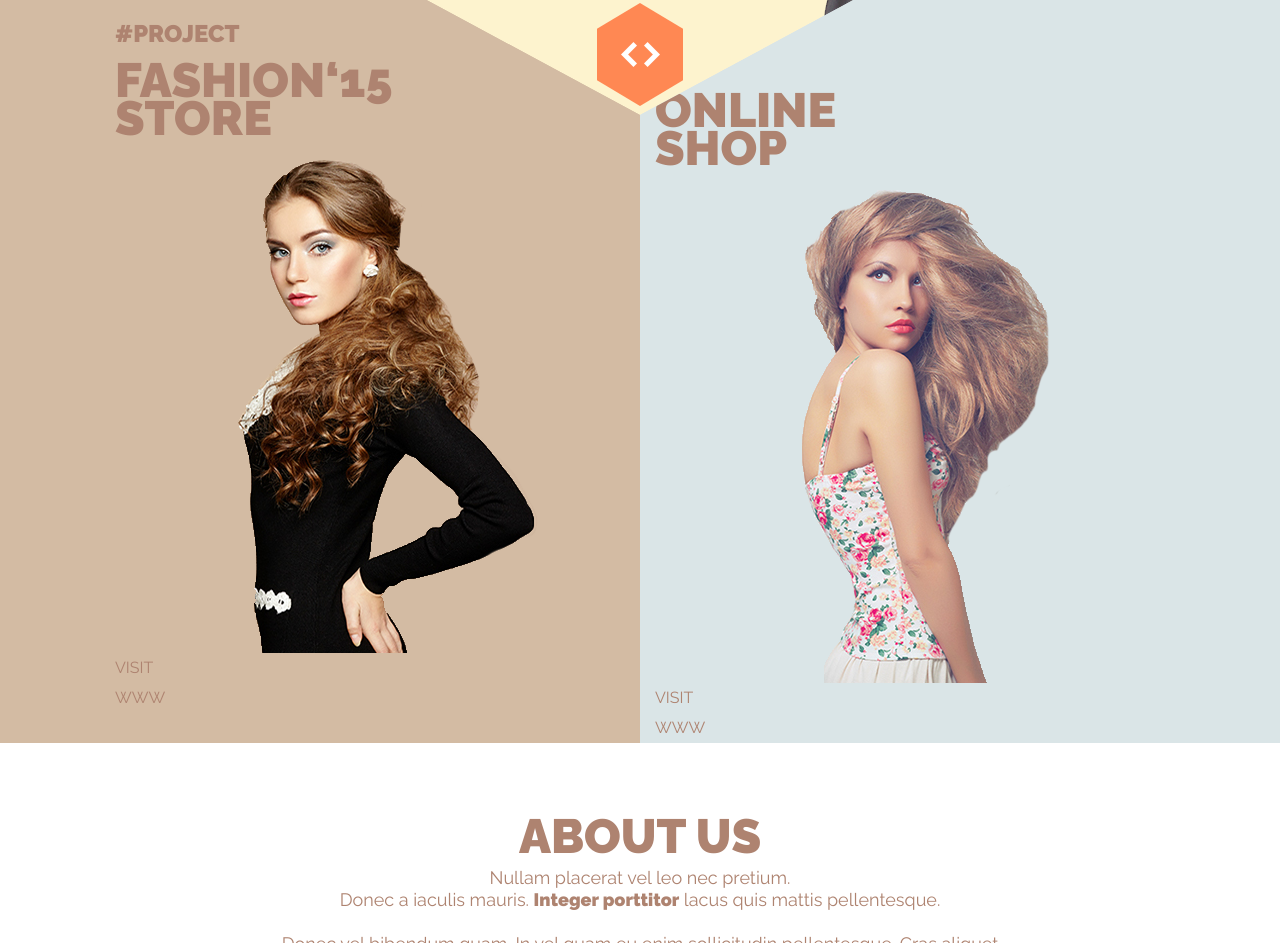
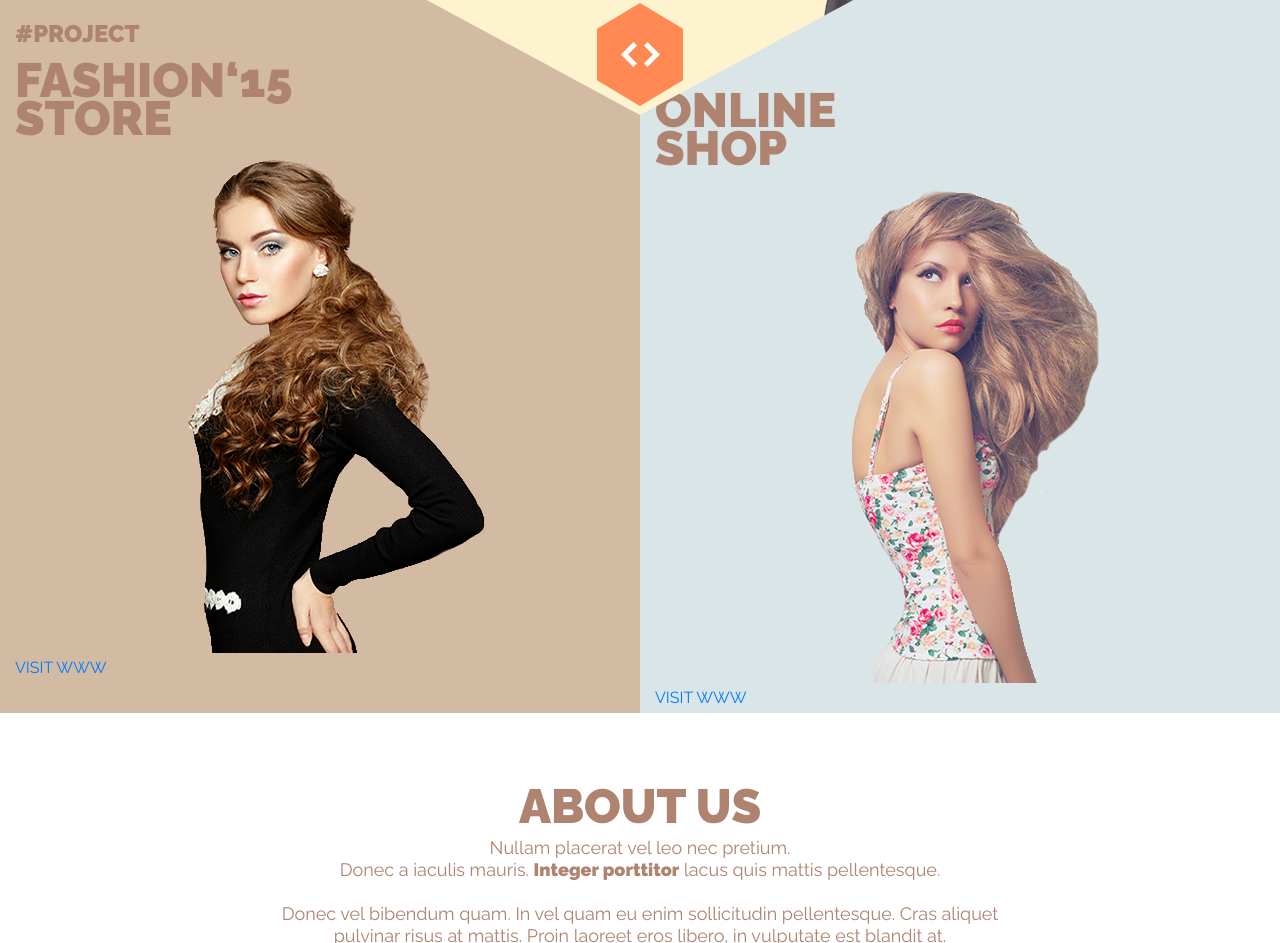
Before and after one commit to DevShahidul/hexagon, a plain HTML site: page index.html in a window 1280 px wide. Shown: the part 758-1701 px from the top of the page. Drawn offline with Linux system fonts and the light colour scheme.

Commit message:
Fix promo section style

```diff
--- a/index.html
+++ b/index.html
@@ -112,22 +112,20 @@
     ============================= -->
 
       <section class="promo-section ">
-       <div class="bg-left ass-bright-bg"></div>
-       <div class="bg-right blue-deep-bg"></div>
        <div class="bottom-bg"></div>
-        <div class="container">
+        <div class="container-fluid">
           <div class="row">
             <div class="col-12 col-md-6 promo-item">
               <h6>#PROJECT</h6>
               <h3>FASHION‘15 <br> STORE</h3>
               <figure><img src="images/promo-item1.png" alt=""></figure>
-              <div class="label">VISIT <br> WWW</div>
+              <a href="#" class="label"><span>VISIT WWW</span></a>
             </div>
             <div class="col-12 col-md-6 promo-item">
               <h6>#PROJECT</h6> <br>
               <h3>ONLINE <br>SHOP</h3>
                <figure><img src="images/promo-item2.png" alt=""></figure>
-              <div class="label">VISIT <br> WWW</div>
+              <a href="#" class="label"><span>VISIT WWW</span></a>
             </div>
           </div>
         </div>
```
